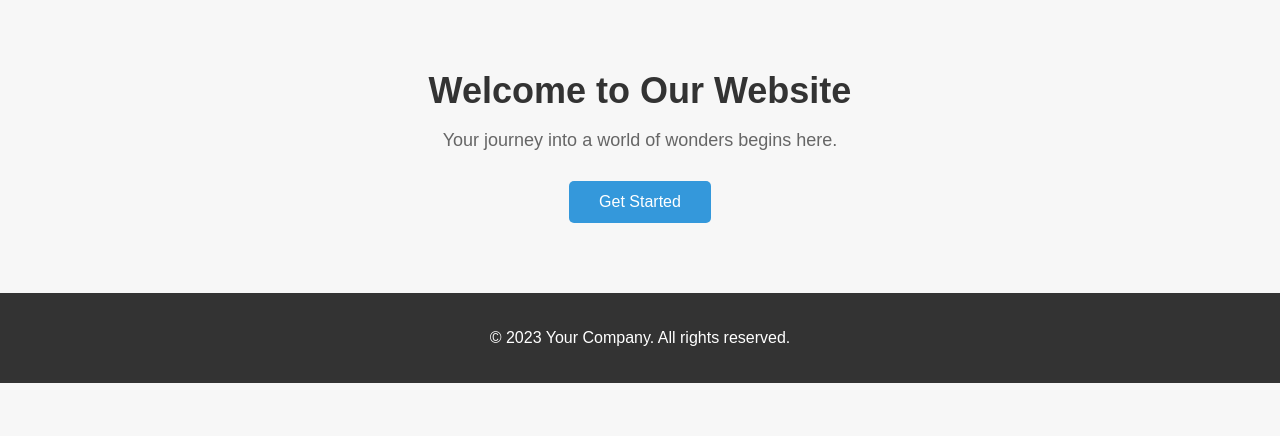
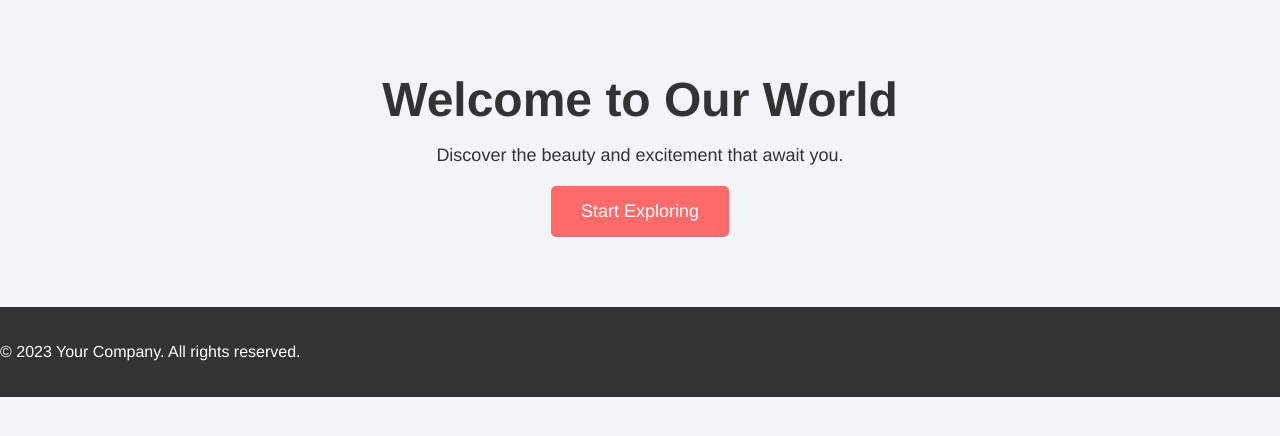
Before and after one commit to bhide4u/django-vercel, a Django app: page / in a window 1280 px wide. Shown: the top 436 px of the page. Run offline with Django 4.2, Linux system fonts and the light colour scheme.

Commit message:
changed index page

```diff
--- a/templates/index.html
+++ b/templates/index.html
@@ -3,61 +3,58 @@
 <head>
 <meta charset="UTF-8">
 <meta name="viewport" content="width=device-width, initial-scale=1.0">
-<title>Welcome to Our Website</title>
+<title>Welcome to Our World</title>
 <style>
   body {
     margin: 0;
     padding: 0;
-    font-family: Arial, sans-serif;
-    background-color: #f7f7f7;
+    font-family: 'Helvetica', sans-serif;
+    background-color: #f3f5f9;
+    color: #333;
   }
   .container {
-    width: 100%;
     max-width: 1200px;
     margin: 0 auto;
-    padding: 20px;
+    padding: 40px 20px;
+    text-align: center;
   }
   .header {
-    text-align: center;
-    margin-top: 50px;
+    margin-bottom: 30px;
   }
   .header h1 {
-    font-size: 36px;
-    color: #333;
+    font-size: 48px;
     margin-bottom: 10px;
   }
   .header p {
     font-size: 18px;
-    color: #666;
-    margin-bottom: 30px;
+    margin-bottom: 20px;
   }
   .btn {
     display: inline-block;
-    padding: 12px 30px;
-    background-color: #3498db;
+    padding: 15px 30px;
+    background-color: #ff6b6b;
     color: #fff;
+    font-size: 18px;
     border-radius: 5px;
     text-decoration: none;
     transition: background-color 0.3s ease;
   }
   .btn:hover {
-    background-color: #2980b9;
+    background-color: #ff4f4f;
   }
   .footer {
-    text-align: center;
-    margin-top: 50px;
-    padding: 20px 0;
     background-color: #333;
     color: #fff;
+    padding: 20px 0;
   }
 </style>
 </head>
 <body>
 <div class="container">
   <div class="header">
-    <h1>Welcome to Our Website</h1>
-    <p>Your journey into a world of wonders begins here.</p>
-    <a href="#" class="btn">Get Started</a>
+    <h1>Welcome to Our World</h1>
+    <p>Discover the beauty and excitement that await you.</p>
+    <a href="#" class="btn">Start Exploring</a>
   </div>
 </div>
 <div class="footer">
```
